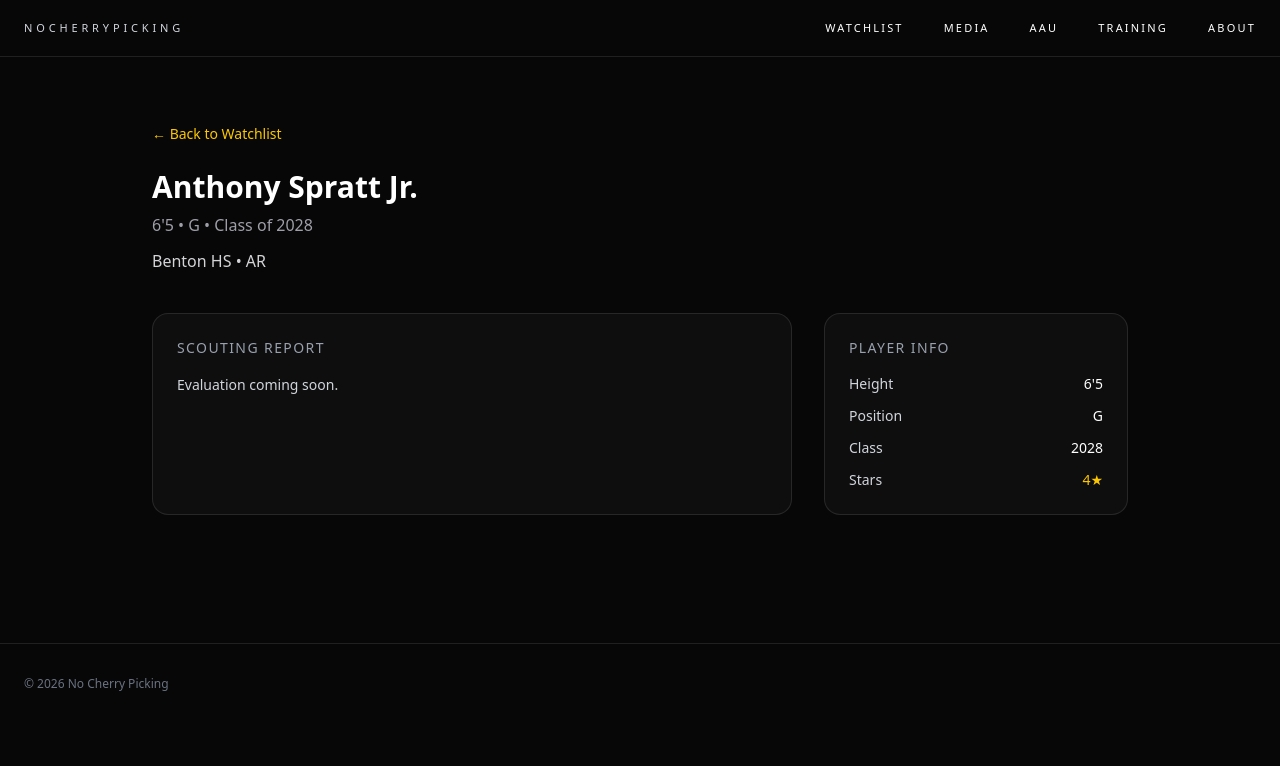
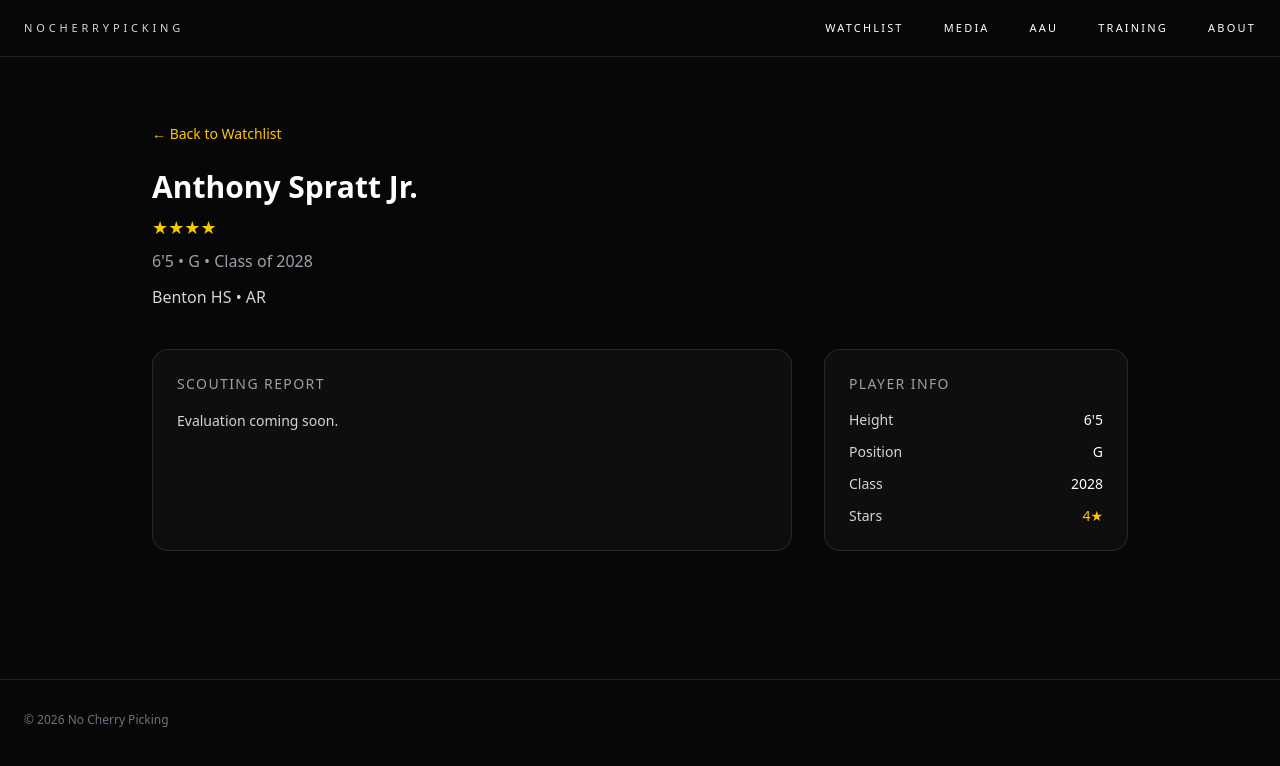
Before and after one commit to nocherrypicking-ra/ncphoops, a Next.js app: page /watchlist/anthony-spratt-jr-2028 in a window 1280 px wide. Shown: the top 766 px of the page. Built offline with nearby package versions, Linux system fonts and the light colour scheme.

Commit message:
Update page.tsx

```diff
--- a/app/watchlist/[id]/page.tsx
+++ b/app/watchlist/[id]/page.tsx
@@ -18,6 +18,9 @@ export default function PlayerPage() {
       {player ? (
         <>
    <h1 className="mt-6 text-3xl font-bold">{player.name}</h1>
+<div className="mt-2 text-yellow-400 text-lg">
+  {"★".repeat(player.stars)}
+</div>
 
 <p className="mt-2 text-zinc-400">
   {player.height} • {player.position} • Class of {player.classYear}
```
